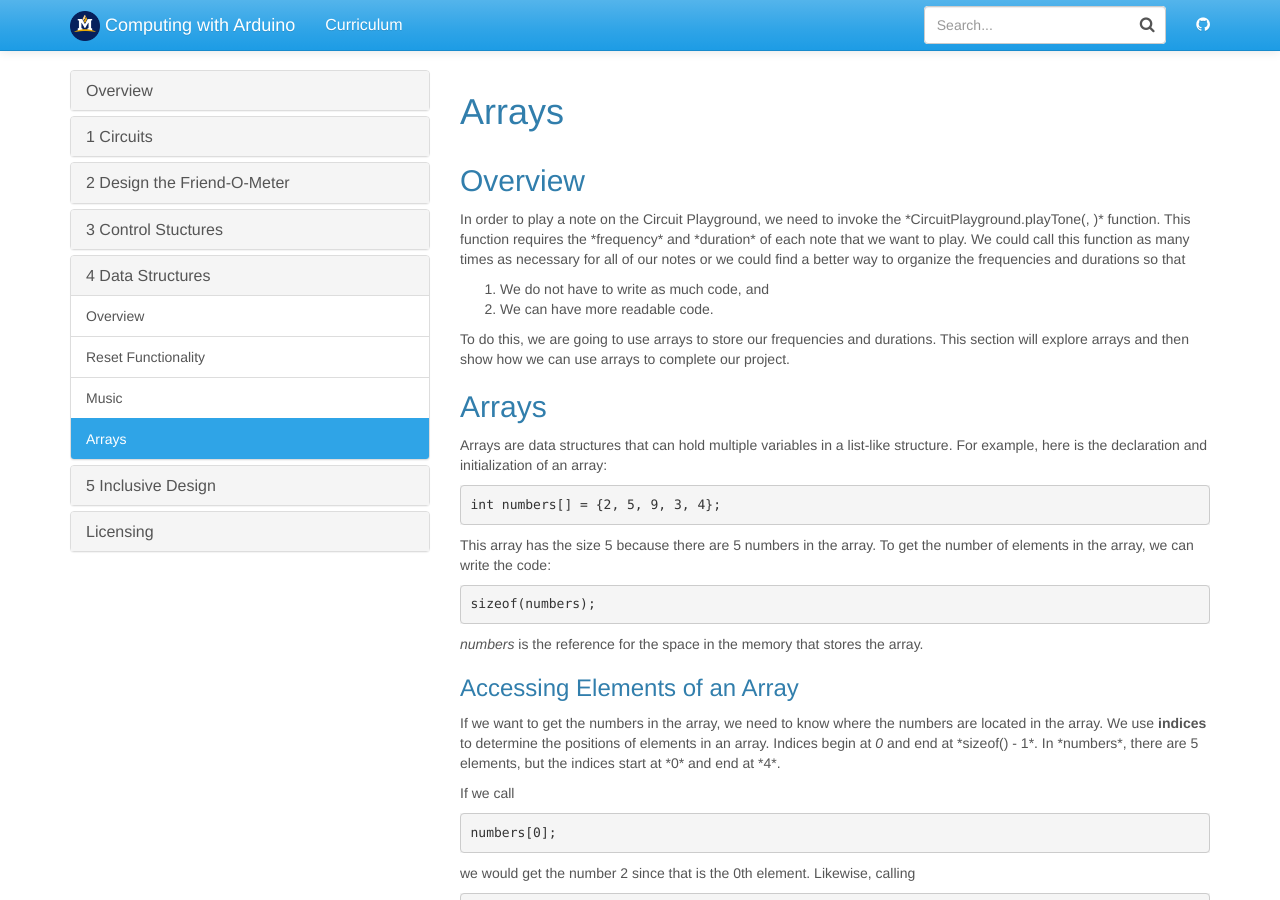
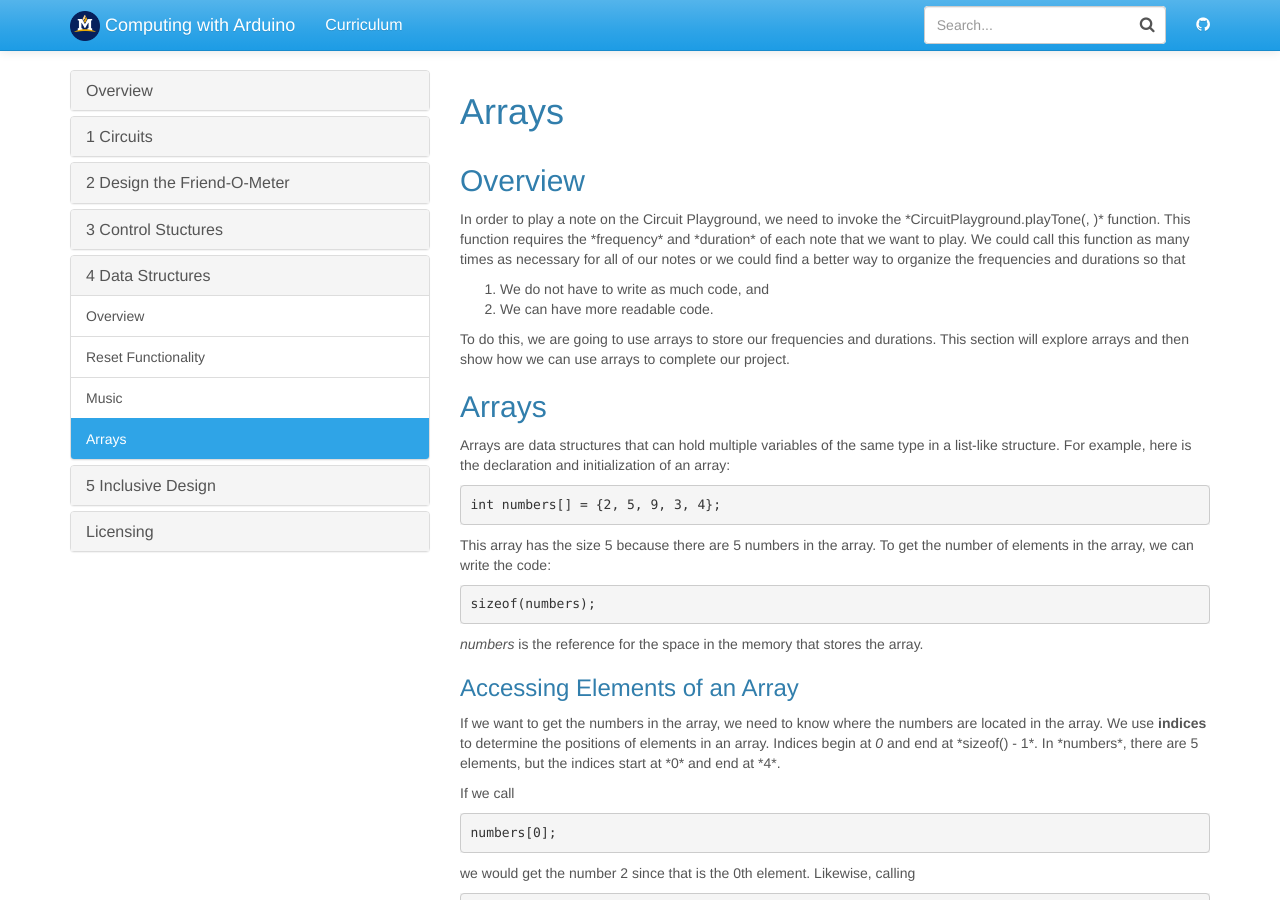
Before and after one commit to jake-chipps/friendometer, a Jekyll site: the page built from _docs/lessons/4-3.md, in a window 1280 px wide and 900 px high. Built offline with Jekyll 4.4.1, drawn with Linux system fonts in a browser that asks for light colours.

Commit message:
Update 4-3.md

````diff
--- a/_docs/lessons/4-3.md
+++ b/_docs/lessons/4-3.md
@@ -10,7 +10,7 @@ In order to play a note on the Circuit Playground, we need to invoke the *Circui
 To do this, we are going to use arrays to store our frequencies and durations. This section will explore arrays and then show how we can use arrays to complete our project.
 
 ## Arrays
-Arrays are data structures that can hold multiple variables in a list-like structure. For example, here is the declaration and initialization of an array:
+Arrays are data structures that can hold multiple variables of the same type in a list-like structure. For example, here is the declaration and initialization of an array:
 
 ```
 int numbers[] = {2, 5, 9, 3, 4};
````
